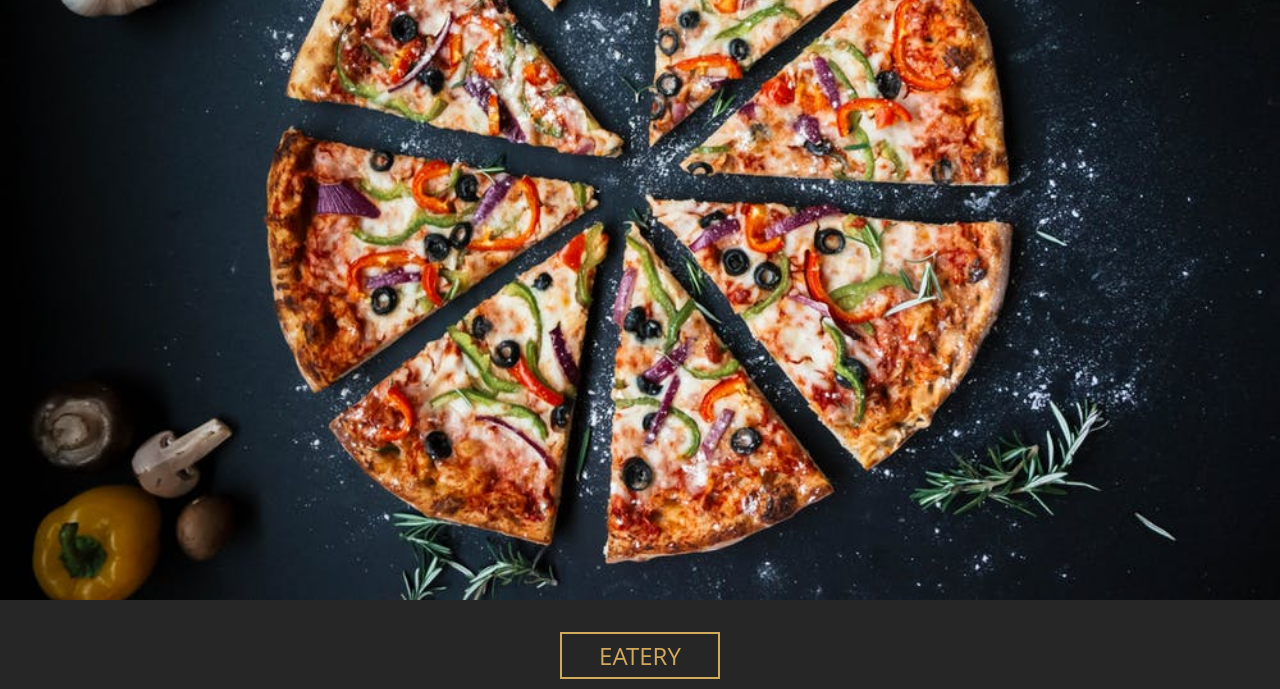
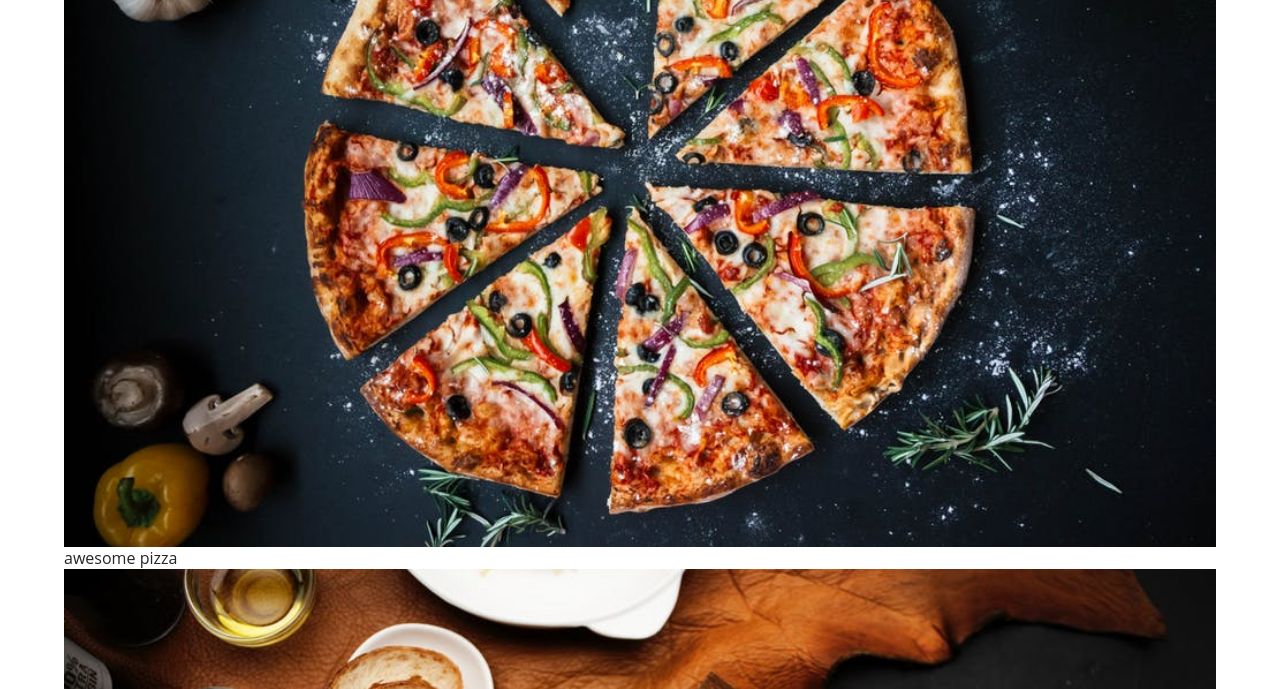
Before and after one commit to Stardev1127/restaurant_food, a Gatsby site: page / in a window 1280 px wide. Shown: the part 1450-2139 px from the top of the page. Built offline with nearby package versions, Linux system fonts and the light colour scheme; Gatsby itself is replaced by a stand-in of ours.

Commit message:
Request multiple images

```diff
--- a/src/components/HomePageComponents/Gallery.js
+++ b/src/components/HomePageComponents/Gallery.js
@@ -6,10 +6,7 @@ import Img from "gatsby-image"
 import { styles, Section } from '../../utils'
 
 
-export default function Gallery() {
-  return (
-    <StaticQuery
-      query={graphql`
+const SINGLE_IMAGE = graphql`
   {
     img1: file(relativePath: { eq: "homeGallery/img-1.jpeg" }) {
       childImageSharp {
@@ -18,9 +15,57 @@ export default function Gallery() {
         }
       }
     }
+    img2: file(relativePath: { eq: "homeGallery/img-2.jpeg" }) {
+      childImageSharp {
+        fluid(maxWidth:500) {
+          ...GatsbyImageSharpFluid
         }
-      `}
-      render={data => <Img fluid={data.img1.childImageSharp.fluid} />}
+      }
+    }
+    img3: file(relativePath: { eq: "homeGallery/img-3.jpeg" }) {
+      childImageSharp {
+        fluid(maxWidth:500) {
+          ...GatsbyImageSharpFluid
+        }
+      }
+    }
+  }
+`
+
+
+export default function Gallery() {
+  return (
+    <StaticQuery
+      query={SINGLE_IMAGE}
+      render={data => {
+        const img1 = data.img1.childImageSharp.fluid;
+        const img2 = data.img2.childImageSharp.fluid;
+        const img3 = data.img3.childImageSharp.fluid;
+
+        return (
+          <Section>
+            <GalleryWrapper>
+              <div className="item item-1">
+                <Img fluid={img1} />
+                <p className="info">awesome pizza</p>
+              </div>
+              <div className="item item-2">
+                <Img fluid={img2} />
+                <p className="info">awesome pizza</p>
+              </div>
+              <div className="item item-3">
+                <Img fluid={img3} />
+                <p className="info">awesome pizza</p>
+              </div>
+            </GalleryWrapper>
+          </Section>
+        )
+      }}
     />
   )
 }
+
+
+const GalleryWrapper = styled.div`
+
+`
```
Lines whose indentation alone changed are shown as unchanged.
